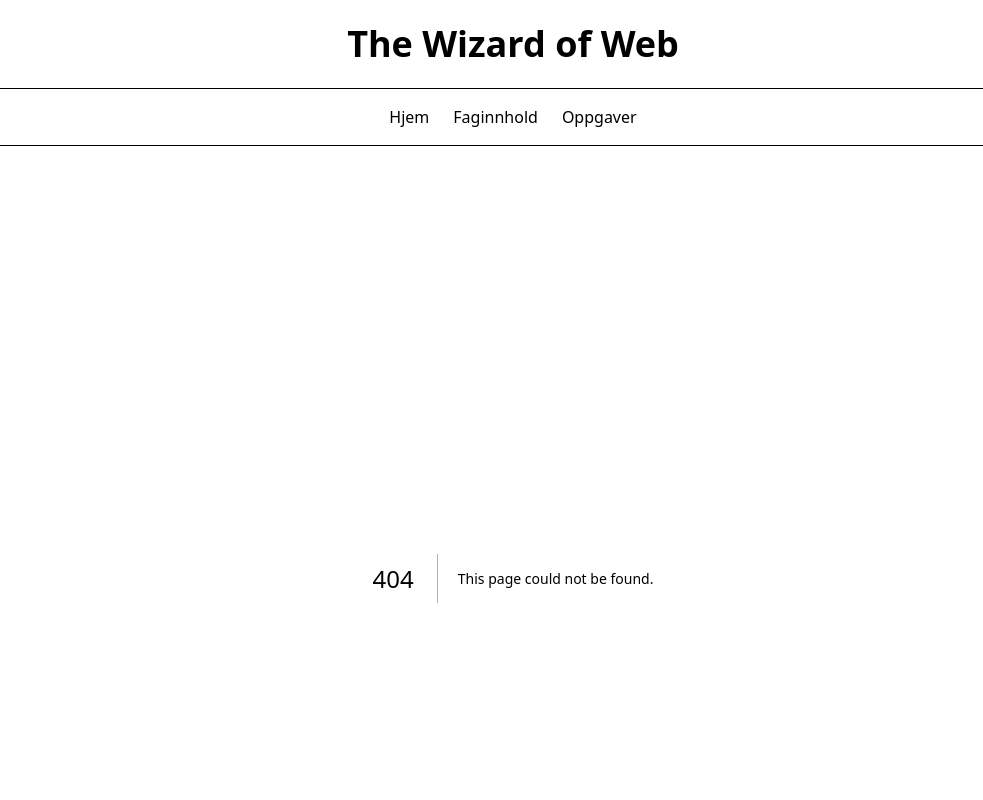
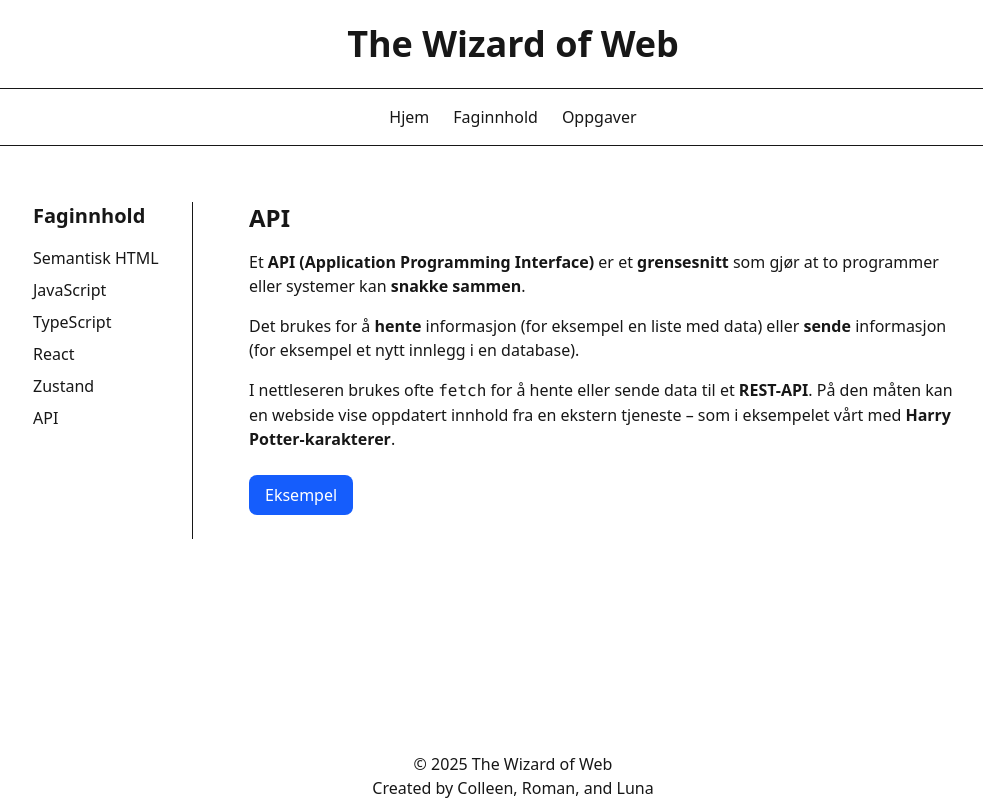
Before and after one commit to brolun/arbeidskrav02-emne06-ga, a Next.js app: page /faginnhold/emne06 in a window 1280 px wide. Before the commit this address had no page. Shown: the top 800 px of the page, without its empty margins (127-1110 px from the left). Built offline with nearby package versions, Linux system fonts and the light colour scheme.

Commit message:
lagt til API sidet

```diff
--- /dev/null
+++ b/app/faginnhold/emne06/page.tsx
@@ -0,0 +1,122 @@
+"use client";
+
+import { useState } from "react";
+
+type HpChar = {
+  name: string;
+  house?: string;
+  actor?: string;
+  image?: string;
+};
+
+export default function Page() {
+  const [showExample, setShowExample] = useState(false);
+  const [items, setItems] = useState<HpChar[]>([]);
+  const [loading, setLoading] = useState(false);
+
+  const snippet = `// Eksempel: hent 5 tilfeldige Harry Potter-karakterer
+async function hentHpKarakterer() {
+  const res = await fetch("https://hp-api.onrender.com/api/characters");
+  const all = await res.json();
+  // Velg 5 tilfeldige karakterer
+  const randomFive = all.sort(() => 0.5 - Math.random()).slice(0, 5);
+  console.log(randomFive);
+}`;
+
+  async function hentHpKarakterer() {
+    try {
+      setLoading(true);
+      const res = await fetch("https://hp-api.onrender.com/api/characters");
+      const all: HpChar[] = await res.json();
+
+      const randomFive = all
+        .sort(() => 0.5 - Math.random())
+        .slice(0, 5)
+        .map(({ name, house, actor, image }) => ({
+          name,
+          house,
+          actor,
+          image,
+        }));
+
+      setItems(randomFive);
+    } catch (e) {
+      console.error("Feil ved henting:", e);
+      setItems([]);
+    } finally {
+      setLoading(false);
+    }
+  }
+
+  return (
+    <main className="max-w-3xl mx-auto p-6 space-y-6">
+      <section className="space-y-4">
+        <h1 className="text-2xl font-bold">API</h1>
+        <p>
+          Et <strong>API (Application Programming Interface)</strong> er et
+          <strong> grensesnitt</strong> som gjør at to programmer eller systemer
+          kan
+          <strong> snakke sammen</strong>.
+        </p>
+        <p>
+          Det brukes for å <strong>hente</strong> informasjon (for eksempel en
+          liste med data) eller <strong>sende</strong> informasjon (for eksempel
+          et nytt innlegg i en database).
+        </p>
+        <p>
+          I nettleseren brukes ofte <code>fetch</code> for å hente eller sende
+          data til et
+          <strong> REST-API</strong>. På den måten kan en webside vise oppdatert
+          innhold fra en ekstern tjeneste – som i eksempelet vårt med{" "}
+          <strong>Harry Potter-karakterer</strong>.
+        </p>
+      </section>
+
+      <section className="space-y-4">
+        <button
+          type="button"
+          onClick={() => setShowExample((v) => !v)}
+          aria-expanded={showExample}
+          className="px-4 py-2 rounded-lg font-medium text-white bg-blue-600 hover:bg-blue-500 transition"
+        >
+          {showExample ? "Skjul eksempel" : "Eksempel"}
+        </button>
+
+        {showExample && (
+          <div className="space-y-6">
+            <h2 className="text-xl font-semibold">Kode (eksempel)</h2>
+            <pre className="bg-gray-900 text-gray-100 p-4 rounded-lg text-sm whitespace-pre-wrap break-words">
+              {snippet}
+            </pre>
+
+            <h2 className="text-xl font-semibold">Resultat</h2>
+            <div className="bg-gray-800 text-white p-4 rounded-lg space-y-4">
+              <button
+                onClick={hentHpKarakterer}
+                disabled={loading}
+                className="px-3 py-1 rounded bg-green-600 hover:bg-green-500 disabled:opacity-60"
+              >
+                {loading ? "Laster..." : "Hent 5 karakterer"}
+              </button>
+
+              {items.length > 0 ? (
+                <ul className="list-disc list-inside space-y-1">
+                  {items.map((it, idx) => (
+                    <li key={idx}>
+                      {it.name}
+                      {it.house ? ` — ${it.house}` : ""}
+                    </li>
+                  ))}
+                </ul>
+              ) : (
+                !loading && (
+                  <p className="text-gray-300">Ingen data hentet ennå.</p>
+                )
+              )}
+            </div>
+          </div>
+        )}
+      </section>
+    </main>
+  );
+}
```
